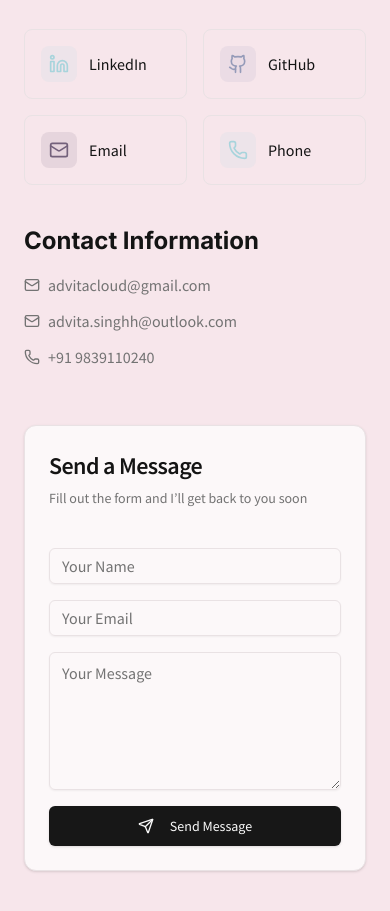
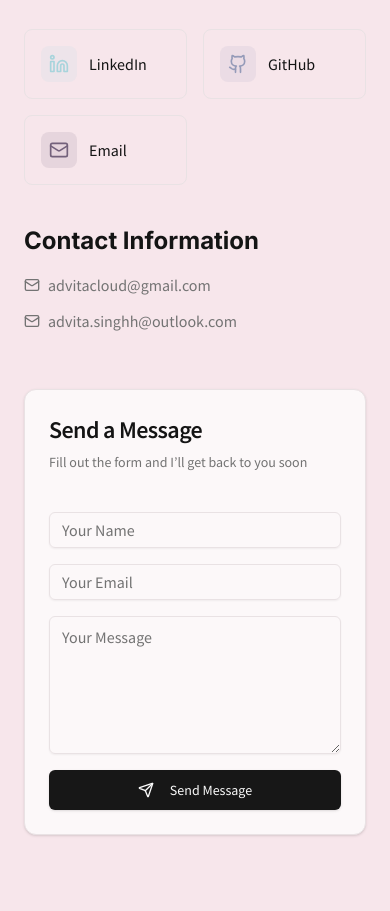
Before and after one commit to advita6/advita-portfolio, a React (Create React App) app in the folder frontend/: page / in a window 390 px wide. Shown: the part 9747-10658 px from the top of the page. Built offline with nearby package versions, Linux system fonts and the light colour scheme.

Commit message:
Remove resume section and phone number from contact

```diff
--- a/frontend/src/components/Contact.js
+++ b/frontend/src/components/Contact.js
@@ -35,12 +35,6 @@ const Contact = () => {
       icon: Mail,
       href: "mailto:advitacloud@gmail.com",
       color: "#73617B",
-    },
-    {
-      name: "Phone",
-      icon: Phone,
-      href: "tel:+919839110240",
-      color: "#A8D4DC",
     },
   ];
 
@@ -141,10 +135,6 @@ const Contact = () => {
                     <Mail className="w-4 h-4" />
                     advita.singhh@outlook.com
                   </p>
-                  <p className="flex items-center gap-2">
-                    <Phone className="w-4 h-4" />
-                    +91 9839110240
-                  </p>
                 </div>
               </div>
             </div>
--- a/frontend/src/components/Header.js
+++ b/frontend/src/components/Header.js
@@ -65,17 +65,6 @@ const Header = ({ activeSection }) => {
                 )}
               </button>
             ))}
-
-            {/* RESUME (EXTERNAL PDF) */}
-            <a
-              href="/resume.pdf"
-              target="_blank"
-              rel="noopener noreferrer"
-              className="flex items-center gap-1 text-sm font-medium text-muted-foreground hover:text-primary transition-colors"
-            >
-              Resume
-              <ExternalLink className="w-3.5 h-3.5" />
-            </a>
           </nav>
 
           {/* THEME TOGGLE */}
```
Also changed, not shown: 1 other file (tests, documents, lock files or other folders).
